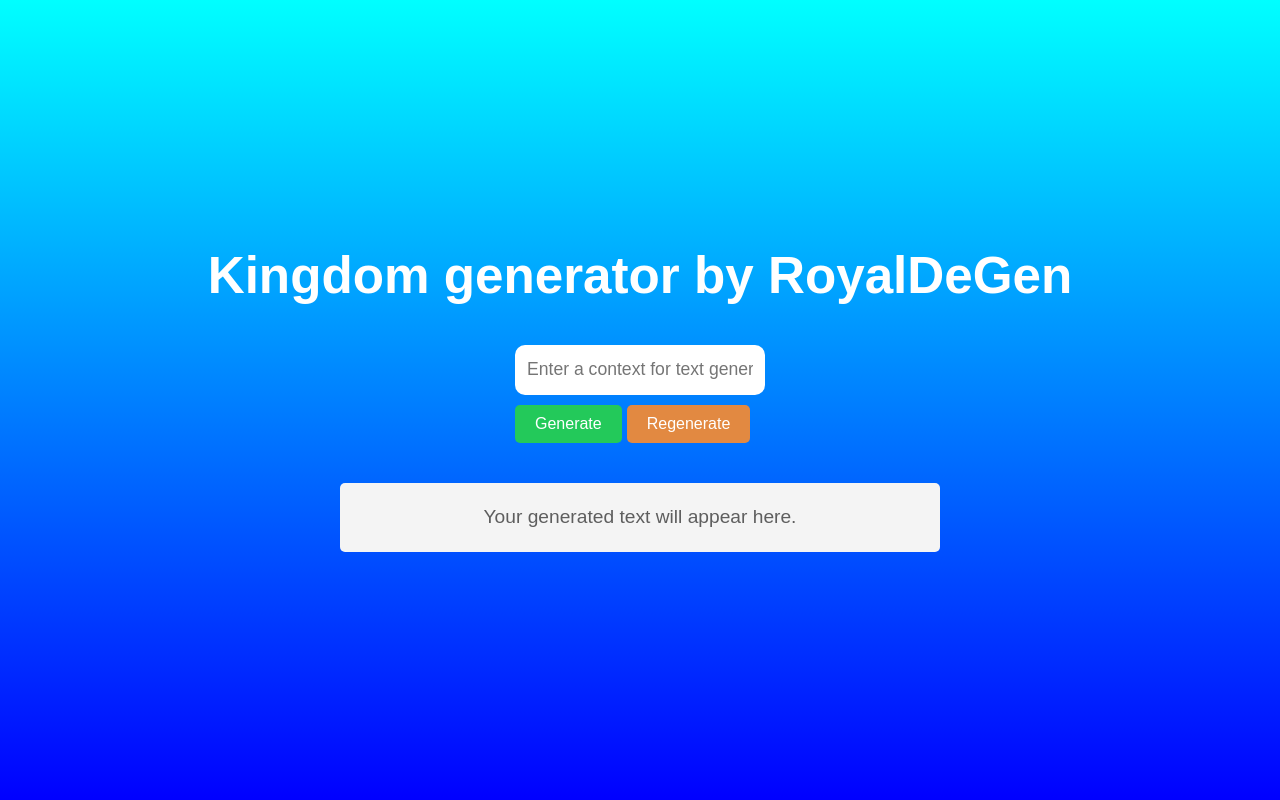
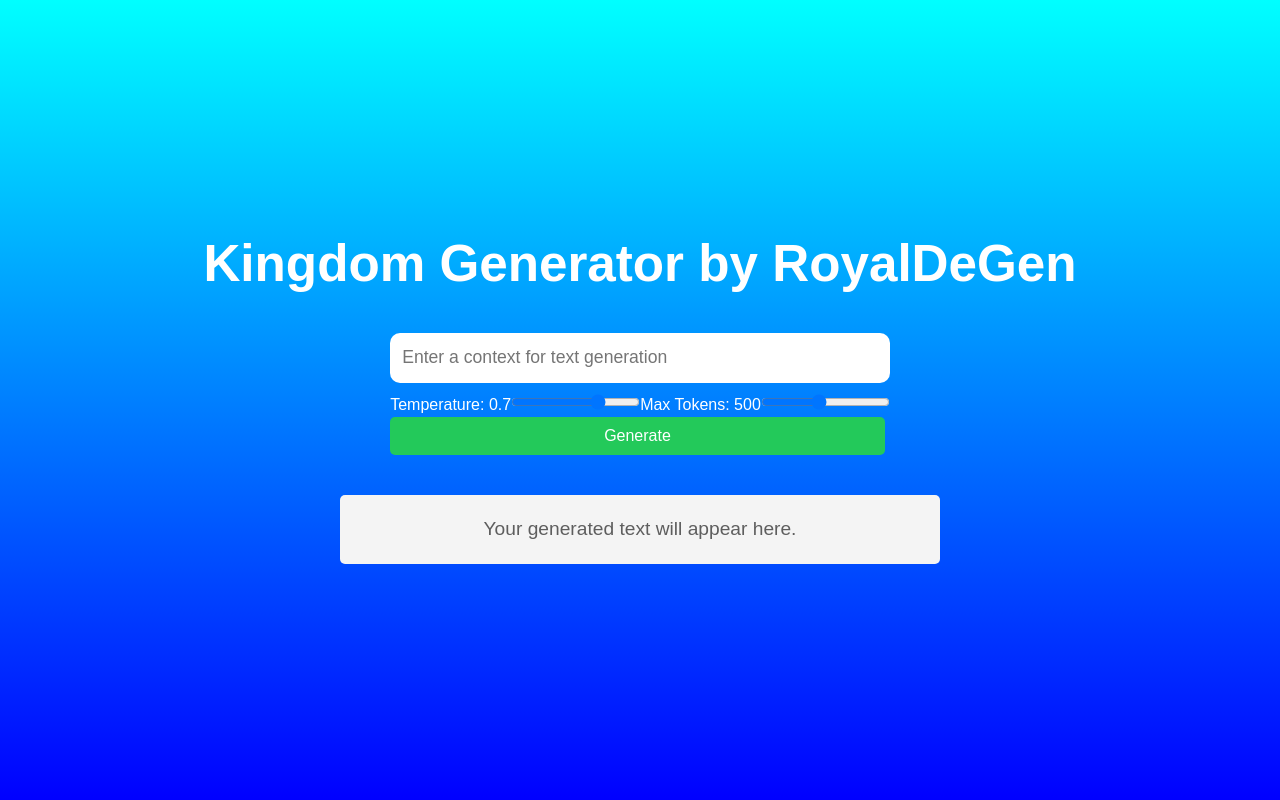
Before and after one commit to OleksandrSokils25416/KINGDOM-GENERATOR_ROYALDEGEN, a React (Vite) app in the folder client/royaldegen/: page / in a window 1280 px wide. Built offline with nearby package versions, Linux system fonts and the light colour scheme.

Commit message:
Added normal new model, UI for temrature and tokens

```diff
--- a/client/royaldegen/src/App.css
+++ b/client/royaldegen/src/App.css
@@ -24,3 +24,25 @@
   h1 {
     margin-bottom: 40px;
   }
+
+.loading-text {
+  font-size: 1.5em;
+  color: #ffcc00;
+  margin-top: 20px;
+  font-weight: bold;
+}
+
+.loading-spinner {
+  border: 8px solid rgba(255, 255, 255, 0.3);
+  border-top: 8px solid #ffcc00;
+  border-radius: 50%;
+  width: 40px;
+  height: 40px;
+  animation: spin 1s linear infinite;
+  margin-top: 20px;
+}
+
+@keyframes spin {
+  0% { transform: rotate(0deg); }
+  100% { transform: rotate(360deg); }
+}
--- a/client/royaldegen/src/App.tsx
+++ b/client/royaldegen/src/App.tsx
@@ -5,28 +5,40 @@ import OutputTextComponent from "./components/OutputTextComponent";
 
 function App() {
   const [generatedText, setGeneratedText] = useState<string>("");
+  const [loading, setLoading] = useState<boolean>(false); // New loading state
 
-  const generateText = async (prompt: string) => {
+  const generateText = async (prompt: string, settings: { temperature: number; maxTokens: number }) => {
+  setLoading(true);
   try {
     const response = await fetch("http://127.0.0.1:8000/generate-text", {
       method: "POST",
-        headers: {
-          "Content-Type": "application/json",
-        },
-        body: JSON.stringify({ prompt }),
+      headers: { "Content-Type": "application/json" },
+      body: JSON.stringify({
+        prompt,
+        temperature: settings.temperature,
+        max_tokens: settings.maxTokens,
+      }),
     });
     const data = await response.json();
     setGeneratedText(data.text);
   } catch (error) {
     console.error("Error generating text:", error);
+    setGeneratedText("Error generating text.");
+  } finally {
+    setLoading(false);
   }
 };
 
+
   return (
     <div className="main-container">
-      <h1>Kingdom generator by RoyalDeGen</h1>
+      <h1>Kingdom Generator by RoyalDeGen</h1>
       <GenerateButtonComponent onGenerateText={generateText} />
+      {loading ? (
+          <div className="loading-spinner"></div>
+      ):(
       <OutputTextComponent text={generatedText} />
+      )}
     </div>
   );
 }
--- a/client/royaldegen/src/components/GenerateButtonComponent.tsx
+++ b/client/royaldegen/src/components/GenerateButtonComponent.tsx
@@ -2,18 +2,16 @@ import { useState } from "react";
 import "./GenerateButtonComponent.css";
 
 interface Props {
-  onGenerateText: (context: string) => void;
+  onGenerateText: (context: string, settings: { temperature: number; maxTokens: number }) => void;
 }
 
 const GenerateButtonComponent = ({ onGenerateText }: Props) => {
   const [context, setContext] = useState<string>("");
+  const [temperature, setTemperature] = useState<number>(0.7);
+  const [maxTokens, setMaxTokens] = useState<number>(500);
 
   const handleGenerateClick = () => {
-    onGenerateText(context);
-  };
-
-  const handleRegenerateClick = () => {
-    onGenerateText(context);
+    onGenerateText(context, { temperature, maxTokens });
   };
 
   return (
@@ -25,14 +23,32 @@ const GenerateButtonComponent = ({ onGenerateText }: Props) => {
         placeholder="Enter a context for text generation"
         className="generate-input"
       />
-      <div className="button-group">
-        <button onClick={handleGenerateClick} className="generate-button">
-          Generate
-        </button>
-        <button onClick={handleRegenerateClick} className="regenerate-button">
-          Regenerate
-        </button>
+
+      <div className="slider-container">
+        <label>Temperature: {temperature}</label>
+        <input
+          type="range"
+          min="0"
+          max="1"
+          step="0.1"
+          value={temperature}
+          onChange={(e) => setTemperature(Number(e.target.value))}
+        />
+
+        <label>Max Tokens: {maxTokens}</label>
+        <input
+          type="range"
+          min="100"
+          max="1000"
+          step="50"
+          value={maxTokens}
+          onChange={(e) => setMaxTokens(Number(e.target.value))}
+        />
       </div>
+
+      <button onClick={handleGenerateClick} className="generate-button">
+        Generate
+      </button>
     </div>
   );
 };
```
Also changed, not shown: 1 other file (tests, documents, lock files or other folders). Lines whose indentation alone changed are shown as unchanged.
